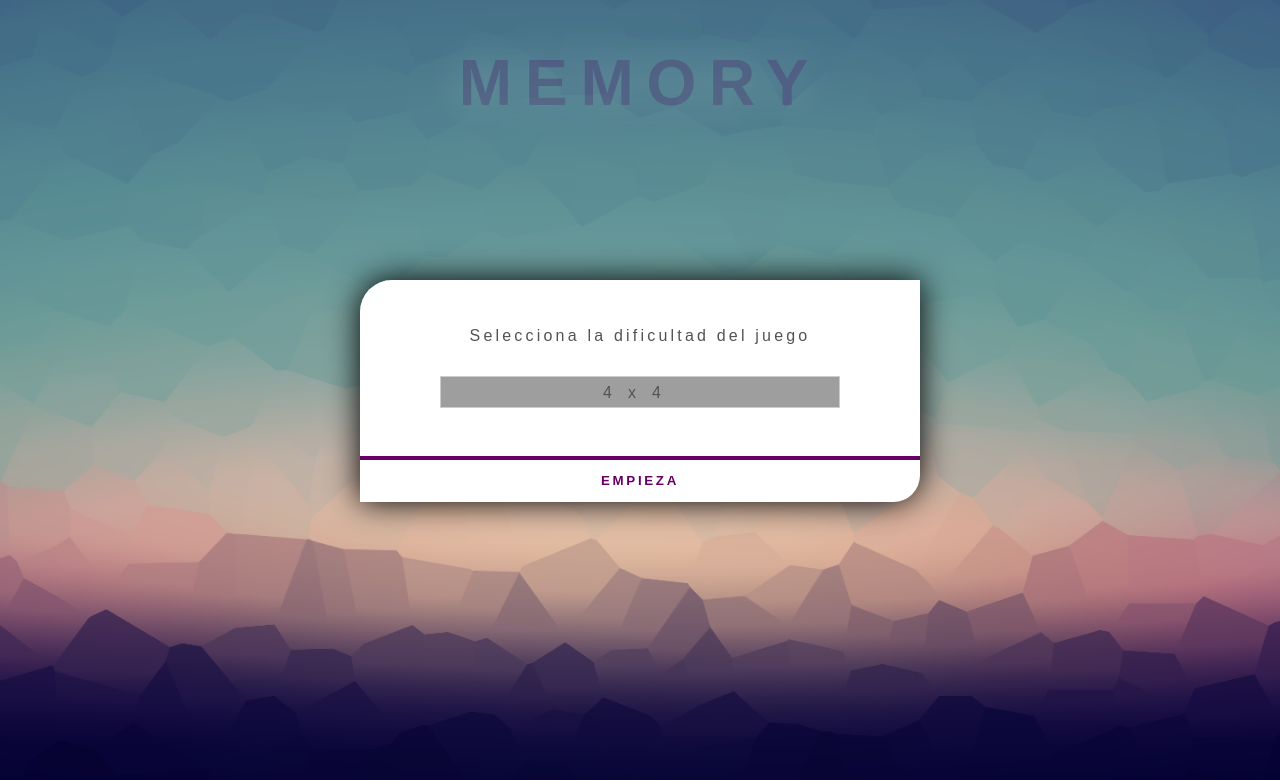
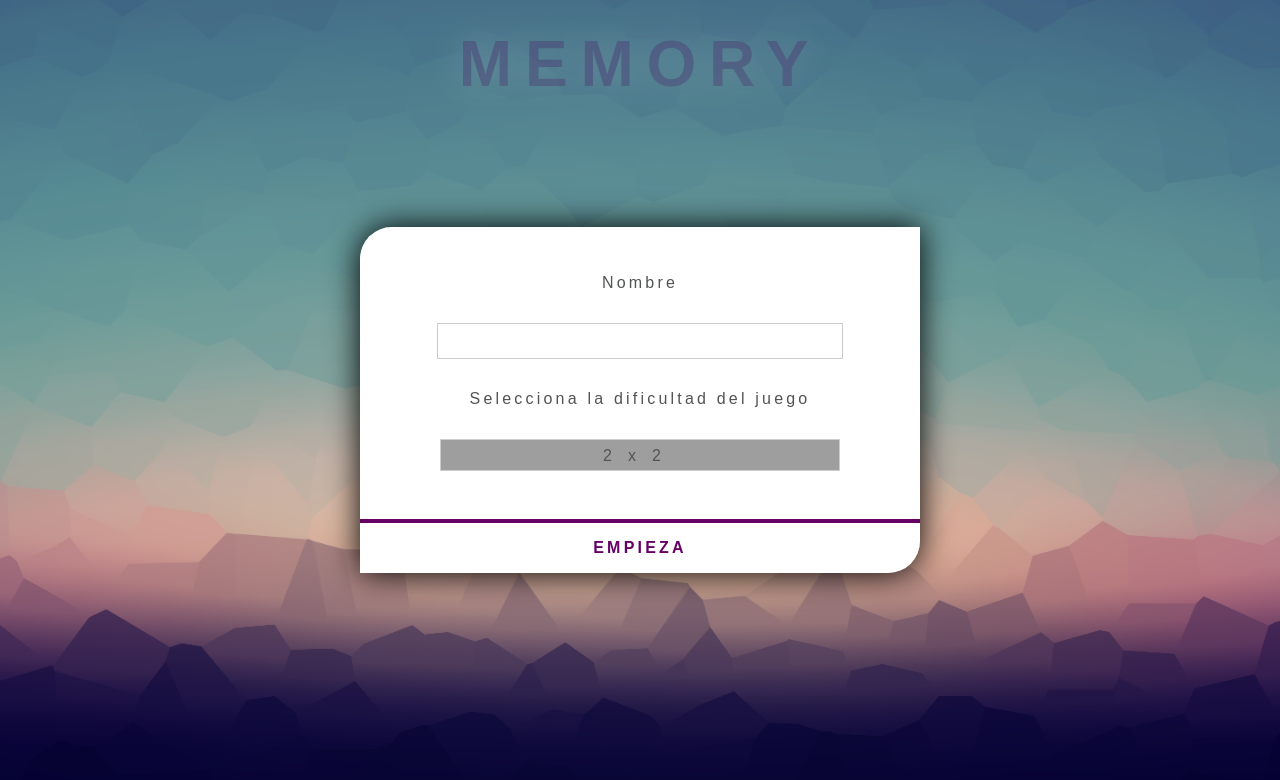
Before and after one commit to adelgadorioja/memory, a PHP site: page / in a window 1280 px wide. Shown: the top 780 px of the page. Run offline with PHP 8.4, Linux system fonts and the light colour scheme; grey boxes are pictures that could not be loaded.

Commit message:
Detalles

```diff
--- a/index.php
+++ b/index.php
@@ -12,8 +12,11 @@
 	<form action="juego.php" method="POST">
 
 		<div id="inputs">
+			<output id="outputNombre">Nombre</output>
+			<input id="inputNombre" type="text" name="Nombre"/>
 			<output>Selecciona la dificultad del juego</output>
 			<select name="Dificultad">
+				<option value="2">2x2</option>
 				<option value="4">4x4</option>
 				<option value="6">6x6</option>
 			</select>
--- a/juego.php
+++ b/juego.php
@@ -20,6 +20,7 @@
 <section>
 	<table>
 	<?php
+		$nombre = $_POST["Nombre"];
 		$arrayCartas = [];
 		$numeroCartas = pow($dificultad,2);
 		for ($i=0; $i < $numeroCartas/2; $i++) {
--- a/style/style.css
+++ b/style/style.css
@@ -123,10 +123,10 @@ header p {
 form {
 	width: 35em;
 	position: absolute;
-	top: 50%;
 	left: 50%;
-	margin-top: -7.5em;
-	margin-left: -17.5em;
+    top: 50%;
+    transform: translate(-50%, -50%);
+    -webkit-transform: translate(-50%, -50%);
 	box-shadow: 0 0 2em 0 black;
 	text-align: center;
 	border-bottom-right-radius: 2em;
@@ -162,7 +162,7 @@ form {
 #tituloPortada {
 	font-size: 4em;
 	text-align: center;
-	margin-top: 0.8em;
+	margin-top: 0.5em;
 	letter-spacing: 0.2em;
 	color: #606;
 	opacity: 0.2;
@@ -174,22 +174,38 @@ form output, form input, form select {
 	display: block;
 	margin: 0 auto;
 	color: #525354;
+	margin-top: 2em;
+	width: 25em;
+ 	text-align: center;
+ 	font-size: 1em;
 }
 
-form select {
-	margin-top: 2em;
+#outputNombre {
+	margin-top: 0;
+}
+
+#inputNombre {
 	background-color: white;
 	border:none;
 	background: transparent;
 	border: 1px solid #ccc;
 	height: 2em;
-	width: 25em;
+	-moz-appearance: none;
+ 	-webkit-appearance: none;
+ 	appearance: none;
+ 	letter-spacing: 0.3em;
+}
+
+form select {
+	background-color: white;
+	border:none;
+	background: transparent;
+	border: 1px solid #ccc;
+	height: 2em;
 	background: url(http://i62.tinypic.com/2e3ybe1.jpg) no-repeat right center;
 	-moz-appearance: none;
  	-webkit-appearance: none;
  	appearance: none;
- 	text-align: center;
- 	font-size: 1em;
  	letter-spacing: 1em;
 }
 
```
